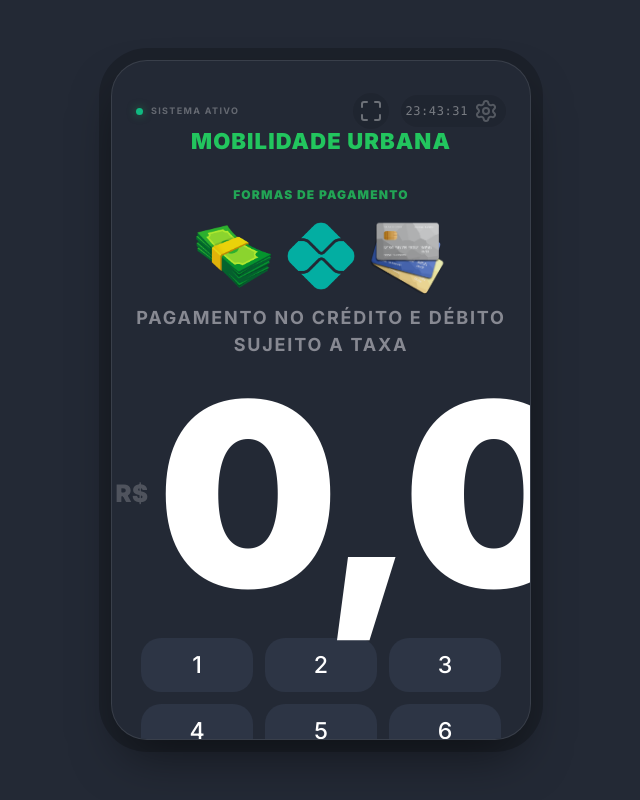
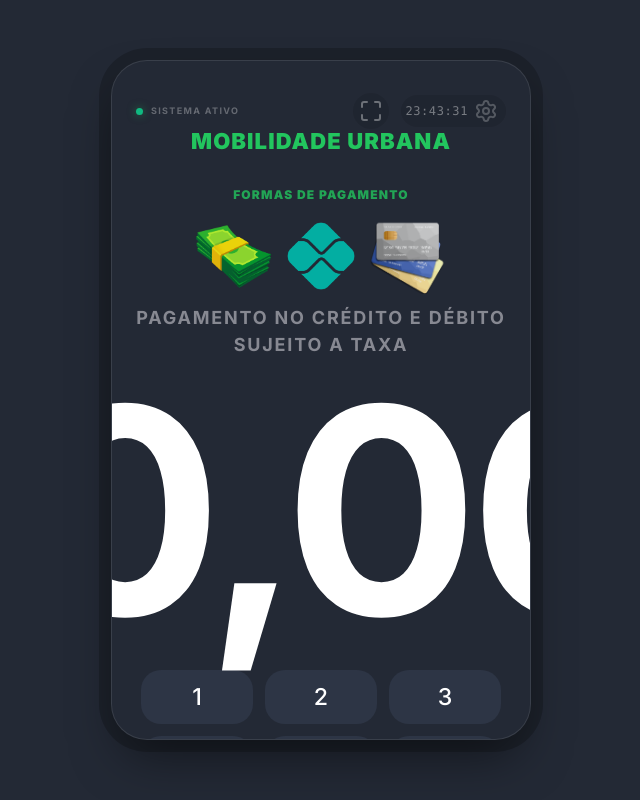
Before and after one commit to Lauriuche/pdv, a website: page teste.html in a window 1280 px wide. Shown: the whole page, without its empty margins (319-959 px from the left). Drawn offline with nearby package versions, Linux system fonts and the light colour scheme; no server answers.

Commit message:
Update teste.html

```diff
--- a/teste.html
+++ b/teste.html
@@ -61,7 +61,24 @@
             }
         }
 
-        .main-digit { font-size: clamp(8rem, 20vw, 26rem); font-weight: 900; line-height: 0,5; letter-spacing: -0.03em; text-align: center; max-width: 100%; color: var(--text-color, #ffffff) !important; will-change: opacity, transform; }
+                  /* 1. Tamanho padrão (aplicado no Celular) */
+        .main-digit {
+              font-size: 12rem; /* <-- ALTERE AQUI O TAMANHO DO CELULAR */
+              font-weight: 700;
+              line-height: 1;
+              letter-spacing: -0.03em;
+              text-align: center;
+              max-width: 90vw;
+              color: var(--text-color, #ffffff) !important;
+              will-change: opacity, transform;
+          }
+
+          /* 2. Tamanho apenas para Telas Grandes (PC/Tablet) */
+        @media (min-width: 768px) {
+              .main-digit {
+                  font-size: 18rem; /* <-- ALTERE AQUI O TAMANHO DO PC */
+              }
+          }
         @keyframes soft-pulse { 0%, 100% { opacity: 1; } 50% { opacity: 0.3; } }
         .waiting-pulse { animation: soft-pulse 2s infinite ease-in-out; opacity: 0.4; }
 
```
